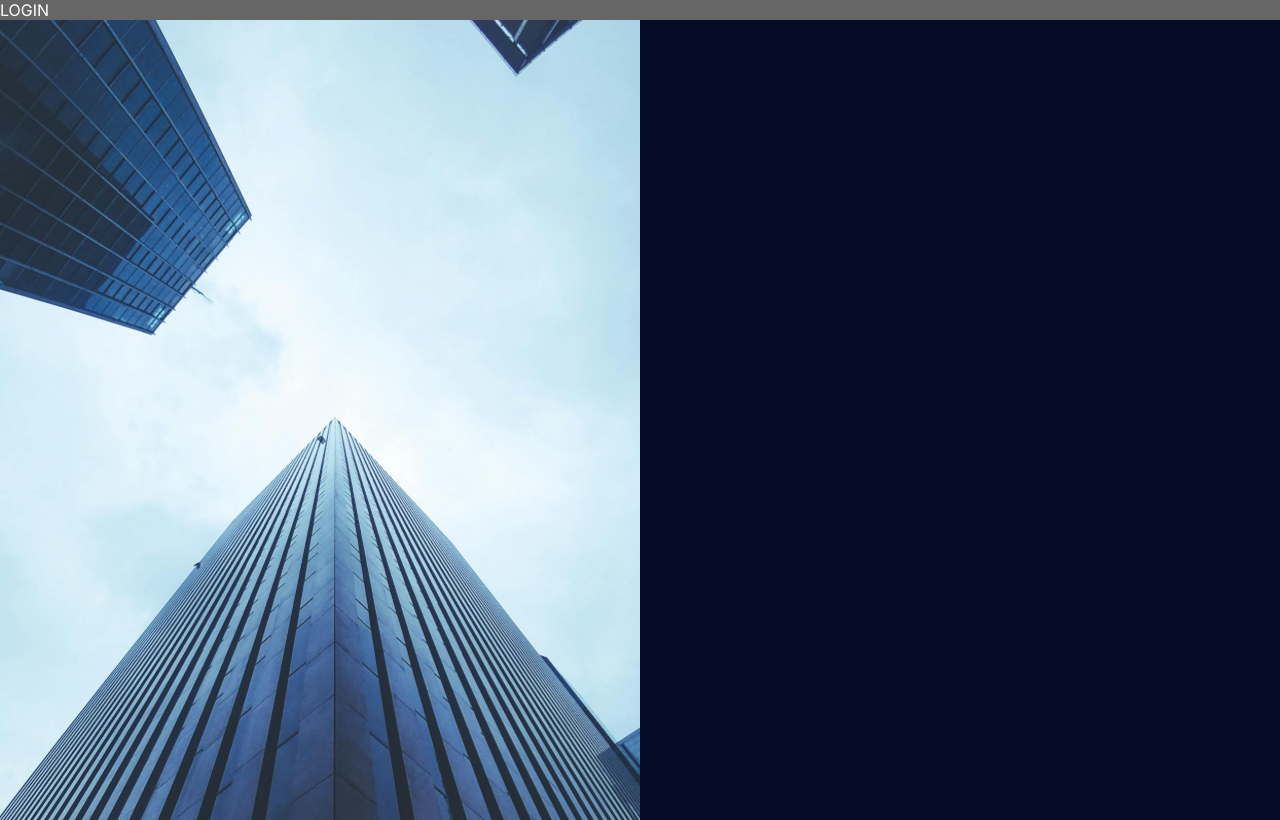
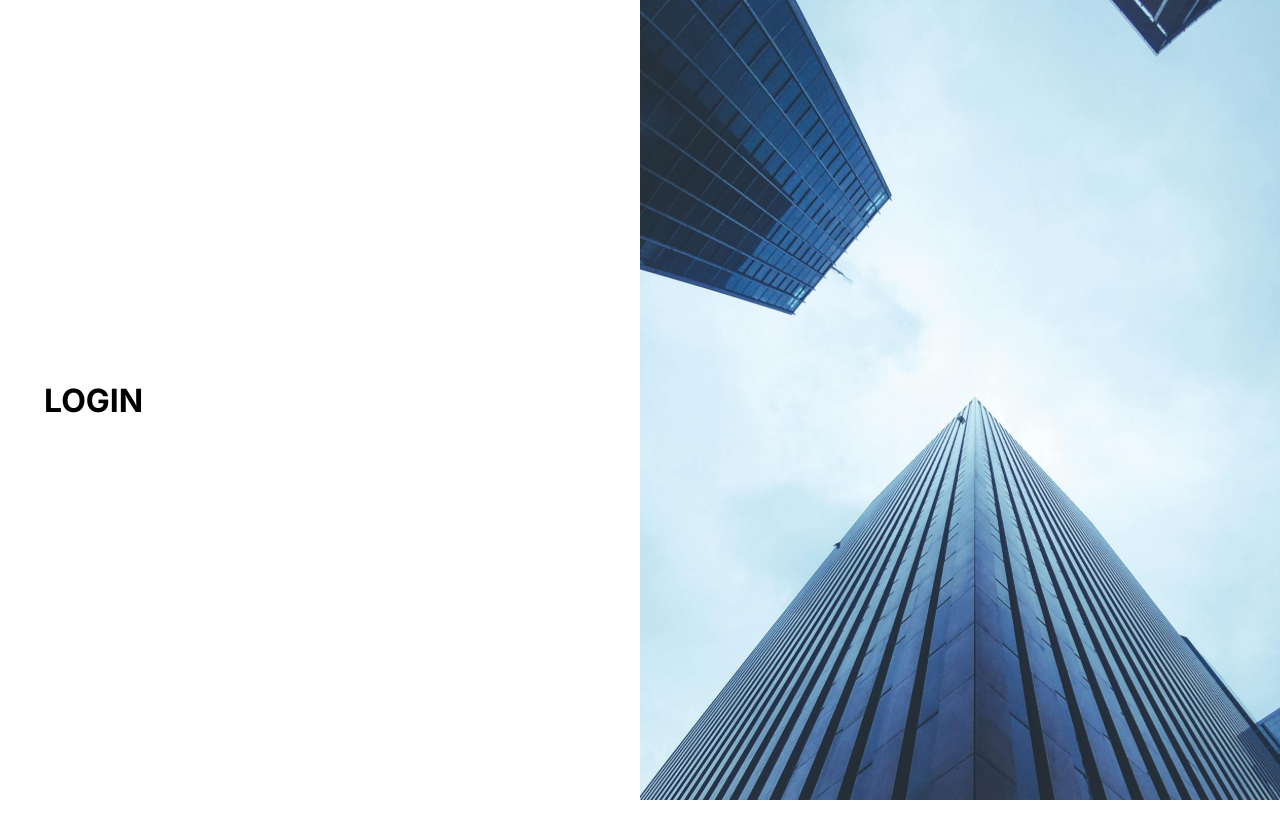
Before and after one commit to laviniacarol/DASH-DNC, a React (Vite) app: page / in a window 1280 px wide. Built offline with nearby package versions, Linux system fonts and the light colour scheme.

Commit message:
Feat material-ui-insert

```diff
--- a/package.json
+++ b/package.json
@@ -10,6 +10,10 @@
     "preview": "vite preview"
   },
   "dependencies": {
+    "@emotion/react": "^11.14.0",
+    "@emotion/styled": "^11.14.1",
+    "@mui/material": "^5.18.0",
+    "@mui/system": "^5.18.0",
     "@types/styled-components": "^5.1.34",
     "react": "^19.1.0",
     "react-dom": "^19.1.0",
--- /dev/null
+++ b/src/components/BannerImage.tsx
@@ -0,0 +1,8 @@
+import styled from 'styled-components'
+
+export const BannerImage = styled.div`
+  background-image: url('/login-image.svg');
+  background-size: cover;
+  height: 100vh;
+  width: 50vw;
+`
--- /dev/null
+++ b/src/components/index.ts
@@ -0,0 +1 @@
+export { BannerImage } from './BannerImage'
--- a/src/main.tsx
+++ b/src/main.tsx
@@ -7,7 +7,7 @@ import { lightTheme, darkTheme } from './styles/theme.ts'
 
 createRoot(document.getElementById('root')!).render(
   <StrictMode>
-    <ThemeProvider theme={darkTheme}>
+    <ThemeProvider theme={lightTheme}>
       <GlobalStyle />
       <App />
     </ThemeProvider>
--- a/src/pages/Login.tsx
+++ b/src/pages/Login.tsx
@@ -1,22 +1,39 @@
-import styled from 'styled-components'
+import { Box, Container } from '@mui/material'
+import { Grid } from '@mui/material'
+import { BannerImage } from '@/components'
 
-const LoginArea = styled.div`
-  background: #666;
-`
-
-const LoginImage = styled.div`
-  background-image: url('/login-image.svg');
-  background-size: cover;
-  height: 100vh;
-  width: 50vw;
-`
 
 function Login() {
   return (
-    <>
-      <LoginArea>LOGIN</LoginArea>
-      <LoginImage/>
-    </>
+    <Box>
+      <Grid container>
+        <Grid
+          item
+          xs={12}
+          sm={6}
+          sx={{
+            display: 'flex',
+            alignItems: 'center',
+            height: '100vh',
+          }}
+        >
+          <Container maxWidth="sm">
+            <h1>LOGIN</h1>
+          </Container>
+        </Grid>
+
+        <Grid
+          item
+          xs={12}
+          sm={6}
+          sx={{
+            display: { xs: 'none', sm: 'block' },
+          }}
+        >
+          <BannerImage />
+        </Grid>
+      </Grid>
+    </Box>
   )
 }
 
--- a/src/pages/Registration.tsx
+++ b/src/pages/Registration.tsx
@@ -1,21 +1,41 @@
-import styled from 'styled-components'
+import { Box, Container } from '@mui/material'
+import { Grid } from '@mui/material'
+import { BannerImage } from '@/components'
 
-const RegistrationArea = styled.div`
-  background: #666;
-`
 
-const RegistrationImage = styled.div`
-  background-image: url('/login-image.svg');
-  background-size: cover;
-  height: 100vh;
-  width: 50vw;
-`
 
 function Registration() {
   return (
     <>
-      <RegistrationArea>Registration</RegistrationArea>
-      <RegistrationImage />
+      <Box>
+        <Grid container>
+          <Grid
+            item
+            xs={12}
+            sm={6}
+            sx={{
+              display: 'flex',
+              alignItems: 'center',
+              height: '100vh',
+            }}
+          >
+            <Container maxWidth="sm">
+            <h1>CADASTRO</h1>
+            </Container>
+          </Grid>
+
+          <Grid
+            item
+            xs={12}
+            sm={6}
+            sx={{
+              display: { xs: 'none', sm: 'block' },
+            }}
+          >
+            <BannerImage />
+          </Grid>
+        </Grid>
+      </Box>
     </>
   )
 }
--- a/tsconfig.app.json
+++ b/tsconfig.app.json
@@ -9,7 +9,7 @@
     "baseUrl": ".",
     "typeRoots": ["./node_modules/@types", "./src/type"],
     "paths": {
-      "@*": ["src/*"]
+      "@/*": ["src/*"]
     },
 
     /* Bundler mode */
--- a/tsconfig.json
+++ b/tsconfig.json
@@ -2,7 +2,8 @@
   "compilerOptions": {
     "baseUrl": ".",
     "paths": {
-      "@/*": ["src/*"]
+      "@/*": ["src/*"],
+      "@components/*": ["src/components/*"]
     }
   },
   "files": [],
--- a/vite.config.ts
+++ b/vite.config.ts
@@ -5,9 +5,13 @@ import path from 'path'
 // https://vite.dev/config/
 export default defineConfig({
   plugins: [react()],
+  optimizeDeps: {
+    include: ['@emotion/styled'],
+  },
   resolve: {
-    alias:  {
-      '@': path.resolve(__dirname, './src')
+    alias: {
+      '@': path.resolve(__dirname, './src'),
+      '@components': path.resolve(__dirname, './src/components'),
     },
   },
 })
```
Also changed, not shown: 1 other file (tests, documents, lock files or other folders).
